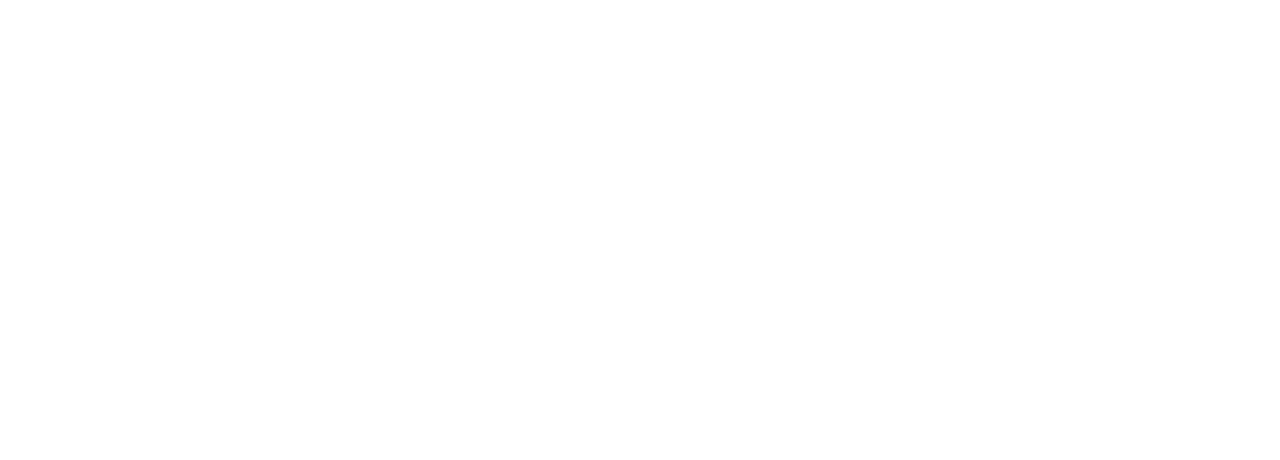
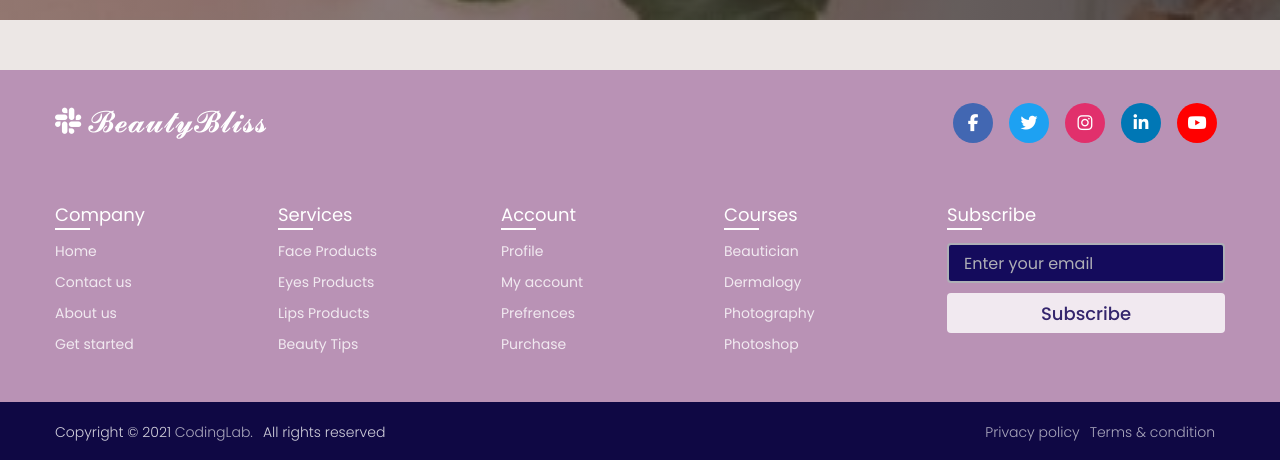
Before and after one commit to Laiba2711/Beauty-Bliss, a React (Create React App) app: page / in a window 1280 px wide. Shown: the part 3475-3935 px from the top of the page. Before the commit the page ends 3392 px from the top, so only its background shows below. Built offline with nearby package versions, Linux system fonts and the light colour scheme.

Commit message:
again check

```diff
--- a/src/App.jsx
+++ b/src/App.jsx
@@ -1,14 +1,16 @@
 import React from 'react';
 import HeroSection from './Pages/HeroSection';
-import Cards from './Pages/CardSection';
+// import Cards from './Pages/CardSection';
 import CardNav from './Pages/CardNav';
 import Navbar from './Components/Navbar';
+import Footer from './Components/Footer';
 export default function AppComp() {
   return (
     <>
     <Navbar/>
     <HeroSection />
     <CardNav />
+    <Footer />
     </>
   )
 }
--- a/src/Components/Footer.jsx
+++ b/src/Components/Footer.jsx
@@ -1,7 +1,74 @@
 import React from 'react'
-
+import "./footer.css";
 export default function Footer() {
   return (
-    <div>Footer</div>
+    <div className='footer'>
+ <footer>
+    <div class="content">
+      <div class="top">
+        <div class="logo-details">
+          <i class="fab fa-slack"></i>
+           <span class="logo_name">𝓑𝓮𝓪𝓾𝓽𝔂𝓑𝓵𝓲𝓼𝓼</span>
+        </div>
+        <div class="media-icons">
+          <a href="#"><i class="fab fa-facebook-f"></i></a>
+          <a href="#"><i class="fab fa-twitter"></i></a>
+          <a href="#"><i class="fab fa-instagram"></i></a>
+          <a href="#"><i class="fab fa-linkedin-in"></i></a>
+          <a href="#"><i class="fab fa-youtube"></i></a>
+        </div>
+      </div>
+      <div class="link-boxes">
+        <ul class="box">
+          <li class="link_name">Company</li>
+          <li><a href="#">Home</a></li>
+          <li><a href="#">Contact us</a></li>
+          <li><a href="#">About us</a></li>
+          <li><a href="#">Get started</a></li>
+        </ul>
+        <ul class="box">
+          <li class="link_name">Services</li>
+          <li><a href="#">Face Products</a></li>
+          <li><a href="#">Eyes Products</a></li>
+          <li><a href="#">Lips Products</a></li>
+          <li><a href="#">Beauty Tips</a></li>
+        </ul>
+        <ul class="box">
+          <li class="link_name">Account</li>
+          <li><a href="#">Profile</a></li>
+          <li><a href="#">My account</a></li>
+          <li><a href="#">Prefrences</a></li>
+          <li><a href="#">Purchase</a></li>
+        </ul>
+        <ul class="box">
+          <li class="link_name">Courses</li>
+          <li><a href="#">Beautician</a></li>
+          <li><a href="#">Dermalogy</a></li>
+          <li><a href="#">Photography</a></li>
+          <li><a href="#">Photoshop</a></li>
+        </ul>
+        <ul class="box input-box">
+          <li class="link_name">Subscribe</li>
+          <li><input type="text" placeholder="Enter your email"/></li>
+          <li><input type="button" value="Subscribe"/></li>
+        </ul>
+      </div>
+    </div>
+    <div class="bottom-details">
+      <div class="bottom_text">
+        <span class="copyright_text">Copyright © 2021 <a href="#">CodingLab.</a>All rights reserved</span>
+        <span class="policy_terms">
+          <a href="#">Privacy policy</a>
+          <a href="#">Terms & condition</a>
+        </span>
+      </div>
+    </div>
+  </footer>
+
+
+
+
+
+    </div>
   )
 }
--- /dev/null
+++ b/src/Components/footer.css
@@ -0,0 +1,249 @@
+@import url('https://fonts.googleapis.com/css2?family=Poppins:wght@200;300;400;500;600;700&display=swap');
+*{
+  margin: 0;
+  padding: 0;
+  box-sizing: border-box;
+  font-family: "Poppins" , sans-serif;
+}
+body{
+  /* min-height: 100vh; */
+  width: 100%;
+  background: #ece7e5;
+}
+footer{
+  /* position: fixed; */
+  background: rgba(116, 30, 116, 0.425);
+  width: 100%;
+  /* bottom: 0;
+  left: 0; */
+  margin-top: 50px;
+}
+/* footer::before{
+  content: '';
+  position: absolute;
+  left: 0;
+  top: 100px;
+  height: 1px;
+  width: 100%;
+  background: #AFAFB6;
+} */
+footer .content{
+  max-width: 1250px;
+  margin: auto;
+  padding: 30px 40px 40px 40px;
+}
+footer .content .top{
+  display: flex;
+  align-items: center;
+  justify-content: space-between;
+  margin-bottom: 50px;
+}
+.content .top .logo-details{
+  color: #fff;
+  font-size: 30px;
+
+}
+.content .top .logo-details span{
+    margin-left: 7px;
+
+  }
+
+.content .top .media-icons{
+  display: flex;
+}
+.content .top .media-icons a{
+  height: 40px;
+  width: 40px;
+  margin: 0 8px;
+  border-radius: 50%;
+  text-align: center;
+  line-height: 40px;
+  color: #fff;
+  font-size: 17px;
+  text-decoration: none;
+  transition: all 0.4s ease;
+}
+.top .media-icons a:nth-child(1){
+  background: #4267B2;
+}
+.top .media-icons a:nth-child(1):hover{
+  color: #4267B2;
+  background: #fff;
+}
+.top .media-icons a:nth-child(2){
+  background: #1DA1F2;
+}
+.top .media-icons a:nth-child(2):hover{
+  color: #1DA1F2;
+  background: #fff;
+}
+.top .media-icons a:nth-child(3){
+  background: #E1306C;
+}
+.top .media-icons a:nth-child(3):hover{
+  color: #E1306C;
+  background: #fff;
+}
+.top .media-icons a:nth-child(4){
+  background: #0077B5;
+}
+.top .media-icons a:nth-child(4):hover{
+  color: #0077B5;
+  background: #fff;
+}
+.top .media-icons a:nth-child(5){
+  background: #FF0000;
+}
+.top .media-icons a:nth-child(5):hover{
+  color: #FF0000;
+  background: #fff;
+}
+footer .content .link-boxes{
+  width: 100%;
+  display: flex;
+  justify-content: space-between;
+}
+footer .content .link-boxes .box{
+  width: calc(100% / 5 - 10px);
+}
+.content .link-boxes .box .link_name{
+  color: #fff;
+  font-size: 18px;
+  font-weight: 400;
+  margin-bottom: 10px;
+  position: relative;
+}
+.link-boxes .box .link_name::before{
+  content: '';
+  position: absolute;
+  left: 0;
+  bottom: -2px;
+  height: 2px;
+  width: 35px;
+  background: #fff;
+}
+.content .link-boxes .box li{
+  margin: 6px 0;
+  list-style: none;
+}
+.content .link-boxes .box li a{
+  color: #fff;
+  font-size: 14px;
+  font-weight: 400;
+  text-decoration: none;
+  opacity: 0.8;
+  transition: all 0.4s ease
+}
+.content .link-boxes .box li a:hover{
+  opacity: 1;
+  text-decoration: underline;
+}
+.content .link-boxes .input-box{
+  margin-right: 55px;
+}
+.link-boxes .input-box input{
+  height: 40px;
+  width: calc(100% + 55px);
+  outline: none;
+  border: 2px solid #AFAFB6;
+  background: #140B5C;
+  border-radius: 4px;
+  padding: 0 15px;
+  font-size: 15px;
+  color: #fff;
+  margin-top: 5px;
+}
+.link-boxes .input-box input::placeholder{
+  color: #AFAFB6;
+  font-size: 16px;
+}
+.link-boxes .input-box input[type="button"]{
+  background: #fff;
+  color: #140B5C;
+  border: none;
+  font-size: 18px;
+  font-weight: 500;
+  margin: 4px 0;
+  opacity: 0.8;
+  cursor: pointer;
+  transition: all 0.4s ease;
+}
+.input-box input[type="button"]:hover{
+  opacity: 1;
+}
+footer .bottom-details{
+  width: 100%;
+  background: #0F0844;
+}
+footer .bottom-details .bottom_text{
+  max-width: 1250px;
+  margin: auto;
+  padding: 20px 40px;
+  display: flex;
+  justify-content: space-between;
+}
+.bottom-details .bottom_text span,
+.bottom-details .bottom_text a{
+  font-size: 14px;
+  font-weight: 300;
+  color: #fff;
+  opacity: 0.8;
+  text-decoration: none;
+}
+.bottom-details .bottom_text a:hover{
+  opacity: 1;
+  text-decoration: underline;
+}
+.bottom-details .bottom_text a{
+  margin-right: 10px;
+}
+@media (max-width: 900px) {
+  footer .content .link-boxes{
+    flex-wrap: wrap;
+  }
+  footer .content .link-boxes .input-box{
+    width: 40%;
+    margin-top: 10px;
+  }
+}
+@media (max-width: 700px){
+  footer{
+    position: relative;
+  }
+  .content .top .logo-details{
+    font-size: 26px;
+  }
+  .content .top .media-icons a{
+    height: 35px;
+    width: 35px;
+    font-size: 14px;
+    line-height: 35px;
+  }
+  footer .content .link-boxes .box{
+    width: calc(100% / 3 - 10px);
+  }
+  footer .content .link-boxes .input-box{
+    width: 60%;
+  }
+  .bottom-details .bottom_text span,
+  .bottom-details .bottom_text a{
+    font-size: 12px;
+  }
+}
+@media (max-width: 520px){
+  footer::before{
+    top: 145px;
+  }
+  footer .content .top{
+    flex-direction: column;
+  }
+  .content .top .media-icons{
+    margin-top: 16px;
+  }
+  footer .content .link-boxes .box{
+    width: calc(100% / 2 - 10px);
+  }
+  footer .content .link-boxes .input-box{
+    width: 100%;
+  }
+}
--- a/src/style.css
+++ b/src/style.css
@@ -3,7 +3,9 @@
     padding: 0;
     box-sizing: border-box;
   }
-
+body{
+  height: 480vh;
+}
 
   .heroSec {
     width: 98.6.5vw;
@@ -113,10 +115,10 @@
     padding-bottom: 10px;
 }
 .product{
-    border: 1px solid plum ;
+    border: 1px solid rgba(116, 30, 116, 0.425) ;
     padding: 18px 10px;
     border-radius: 6px;
-    background-color: plum;
+    background-color: rgba(116, 30, 116, 0.425);
     text-align: center;
 }
 .product:hover{
```
